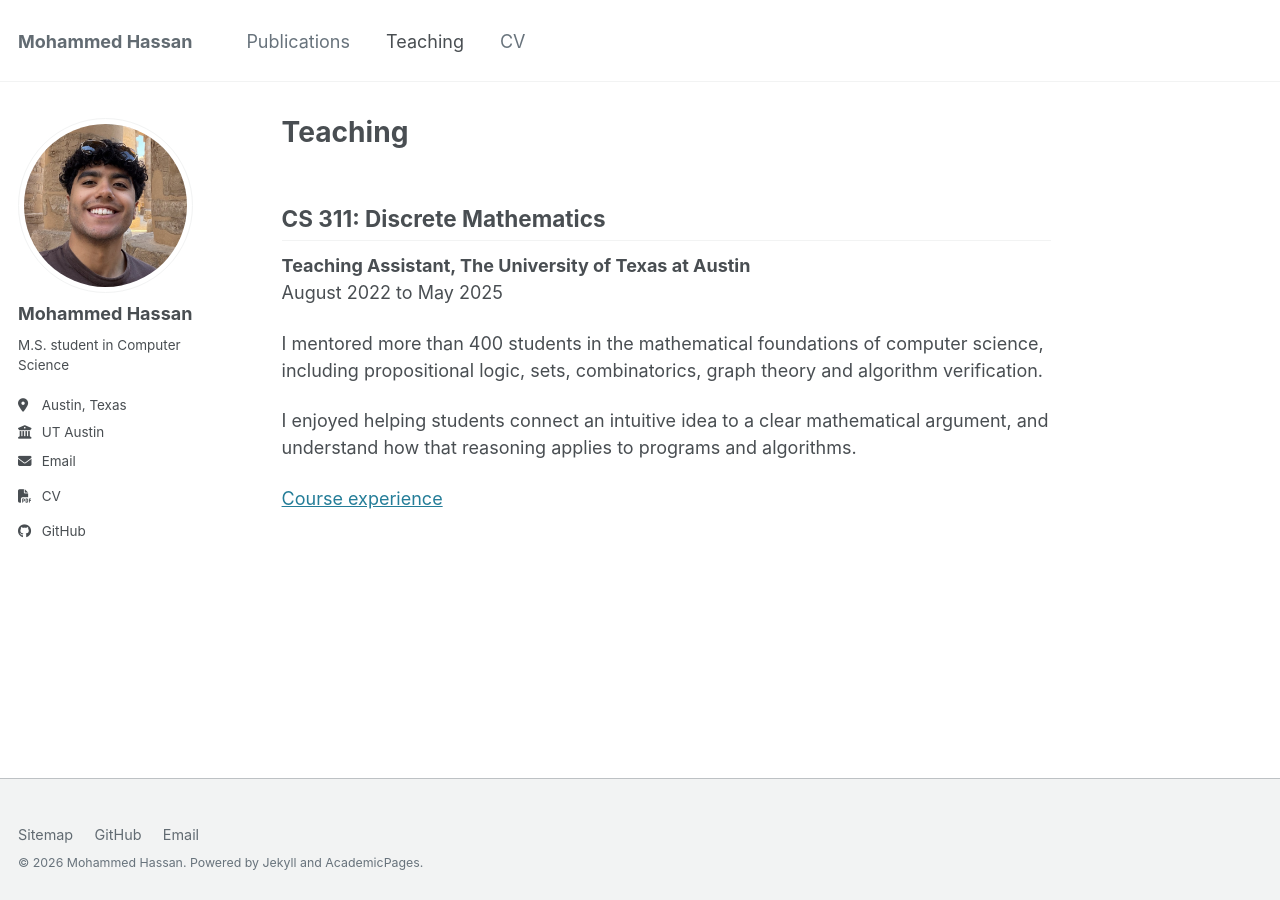
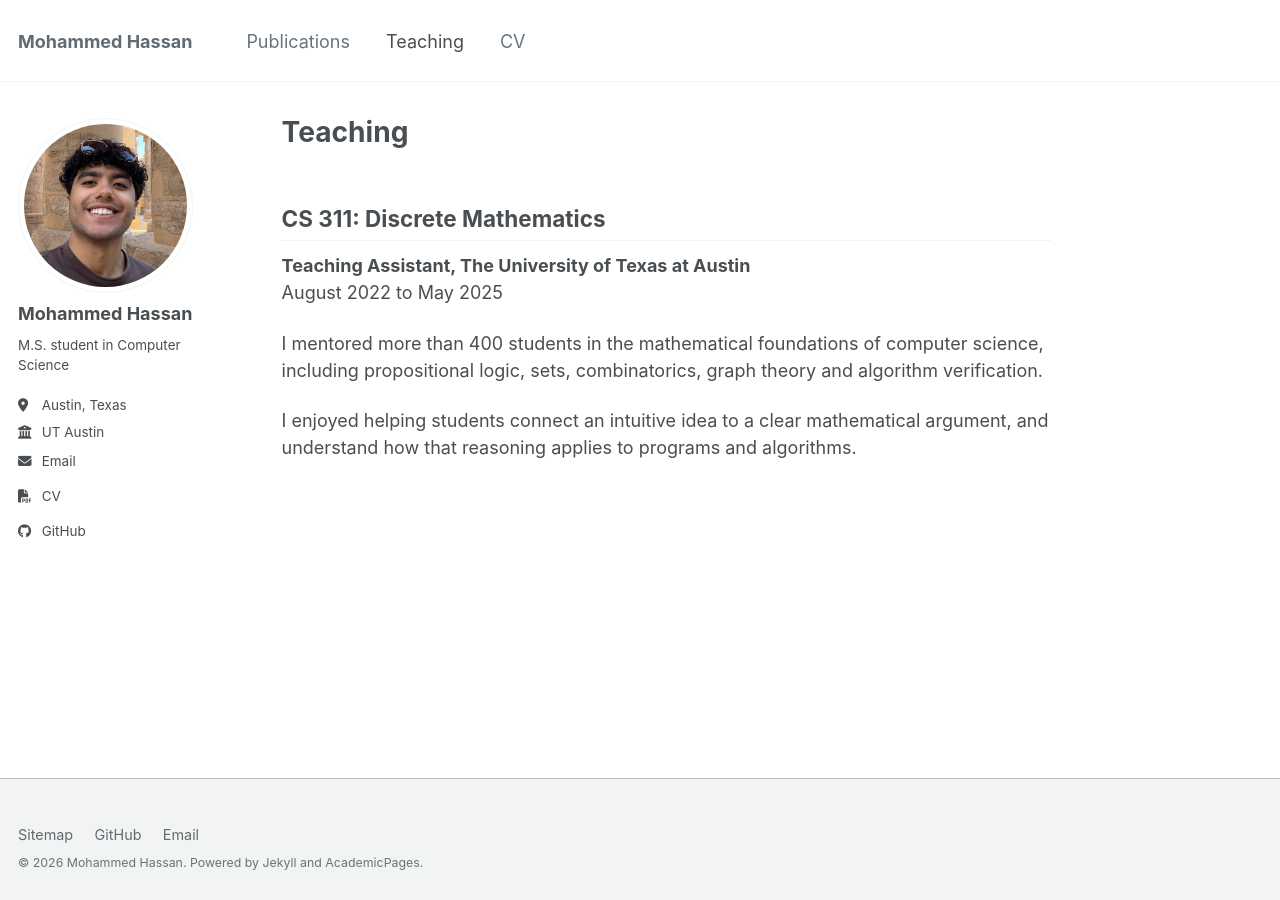
Before and after one commit to midotronn/midotronn.github.io, a Jekyll site: the page built from _pages/teaching.html, in a window 1280 px wide. Built offline with Jekyll 4.4.1, drawn with Linux system fonts in a browser that asks for light colours.

Commit message:
Remove the extra course experience link

```diff
--- a/_pages/teaching.html
+++ b/_pages/teaching.html
@@ -9,4 +9,3 @@ description: Teaching and mentorship at The University of Texas at Austin.
 <p><strong>Teaching Assistant, The University of Texas at Austin</strong><br>August 2022 to May 2025</p>
 <p>I mentored more than 400 students in the mathematical foundations of computer science, including propositional logic, sets, combinatorics, graph theory and algorithm verification.</p>
 <p>I enjoyed helping students connect an intuitive idea to a clear mathematical argument, and understand how that reasoning applies to programs and algorithms.</p>
-<p><a href="{{ '/teaching/cs311/' | relative_url }}">Course experience</a></p>
```
